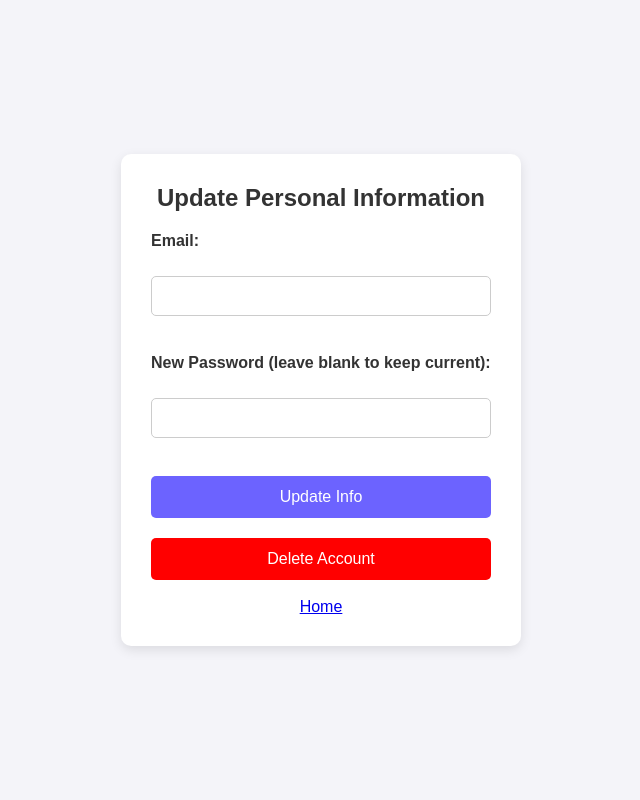
After one commit to RezaKhibari/FinGuard, a PHP site: page /account.php in a window 1280 px wide. The commit adds this page. Shown: the whole page, without its empty margins (319-959 px from the left). Run offline with PHP 8.4, Linux system fonts and the light colour scheme; data that the repository does not hold is empty; a stand-in replaces the project's code that opens the database connection.

Commit message:
Added update account

```diff
--- /dev/null
+++ b/account.php
@@ -0,0 +1,28 @@
+<!DOCTYPE html>
+<html lang="en">
+<head>
+    <meta charset="UTF-8">
+    <meta name="viewport" content="width=device-width, initial-scale=1.0">
+    <title>Update Account Information</title>
+    <link rel="stylesheet" href="css/update.css">
+</head>
+<body>
+    <div class="container">
+        <h2>Update Personal Information</h2>
+        <form action="update_account.php" method="POST">
+            <label for="email">Email:</label><br>
+            <input type="email" id="email" name="email" value="<?php echo htmlspecialchars($user['email']); ?>" required><br><br>
+
+            <label for="password">New Password (leave blank to keep current):</label><br>
+            <input type="password" id="password" name="password"><br><br>
+
+            <input type="submit" name="update" value="Update Info"><br>
+        </form>
+
+        <form action="update_account.php" method="POST" onsubmit="return confirm('Are you sure you want to delete your account? This action cannot be undone.');">
+            <input type="submit" name="delete" value="Delete Account" style="background-color: red; color: white;"><br><br>
+        </form>
+        <a href="index.php" class="btn">Home</a>
+    </div>
+</body>
+</html>
--- /dev/null
+++ b/css/update.css
@@ -0,0 +1,100 @@
+/* General Reset */
+* {
+    margin: 0;
+    padding: 0;
+    box-sizing: border-box;
+}
+
+/* Body Styling */
+body {
+    font-family: Arial, sans-serif;
+    background-color: #f4f4f9;
+    display: flex;
+    justify-content: center;
+    align-items: center;
+    height: 100vh;
+    padding: 20px;
+}
+
+/* Container Styling */
+.container {
+    background-color: white;
+    border-radius: 10px;
+    box-shadow: 0px 4px 12px rgba(0, 0, 0, 0.1);
+    width: 100%;
+    max-width: 400px;
+    padding: 30px;
+    text-align: center;
+}
+
+/* Heading Styling */
+h2 {
+    margin-bottom: 20px;
+    color: #333;
+}
+
+/* Label Styling */
+label {
+    font-weight: bold;
+    display: block;
+    text-align: left;
+    margin-bottom: 8px;
+    color: #333;
+}
+
+/* Input Fields Styling */
+input[type="email"],
+input[type="password"] {
+    width: 100%;
+    padding: 10px;
+    margin-bottom: 20px;
+    border: 1px solid #ccc;
+    border-radius: 5px;
+    font-size: 16px;
+    transition: border-color 0.3s ease;
+}
+
+/* Input Focus Styling */
+input[type="email"]:focus,
+input[type="password"]:focus {
+    border-color: #6c63ff;
+    outline: none;
+}
+
+/* Submit Button Styling */
+input[type="submit"] {
+    background-color: #6c63ff;
+    color: white;
+    border: none;
+    padding: 12px;
+    border-radius: 5px;
+    width: 100%;
+    font-size: 16px;
+    cursor: pointer;
+    transition: background-color 0.3s ease;
+}
+
+/* Button Hover Effect */
+input[type="submit"]:hover {
+    background-color: #5750d8;
+}
+
+/* Delete Button Styling */
+input[name="delete"] {
+    background-color: red;
+    color: white;
+    margin-top: 20px;
+    font-size: 16px;
+}
+
+/* Delete Button Hover Effect */
+input[name="delete"]:hover {
+    background-color: darkred;
+}
+
+/* Media Queries for Responsiveness */
+@media (max-width: 768px) {
+    .container {
+        width: 90%;
+    }
+}
--- a/index.php
+++ b/index.php
@@ -12,9 +12,10 @@
             <h1>Welcome to Financial Manager</h1>
             <nav>
                 <ul>
-                    <li><a href="#">Home</a></li>
+                    <li><a href="index.php">Home</a></li>
                     <li><a href="login.php">Login</a></li>
                     <li><a href="register.php">Register</a></li>
+                    <li><a href="account.php">My Account</a></li>
                     <li><a href="#">About</a></li>
                     <li><a href="#">Contact</a></li>
                 </ul>
--- /dev/null
+++ b/logout.php
@@ -0,0 +1,6 @@
+<?php
+session_start();
+session_destroy();
+header("Location: login.php");
+exit();
+?>
```
Also changed, not shown: dashboard.php (added, +12 -0 lines), forgot_password.php (added, +67 -0 lines), reset_password.php (added, +84 -0 lines), update_account.php (added, +87 -0 lines), FinGuardDB.jpg (added), finguard.jpg (deleted), 3 other files.
